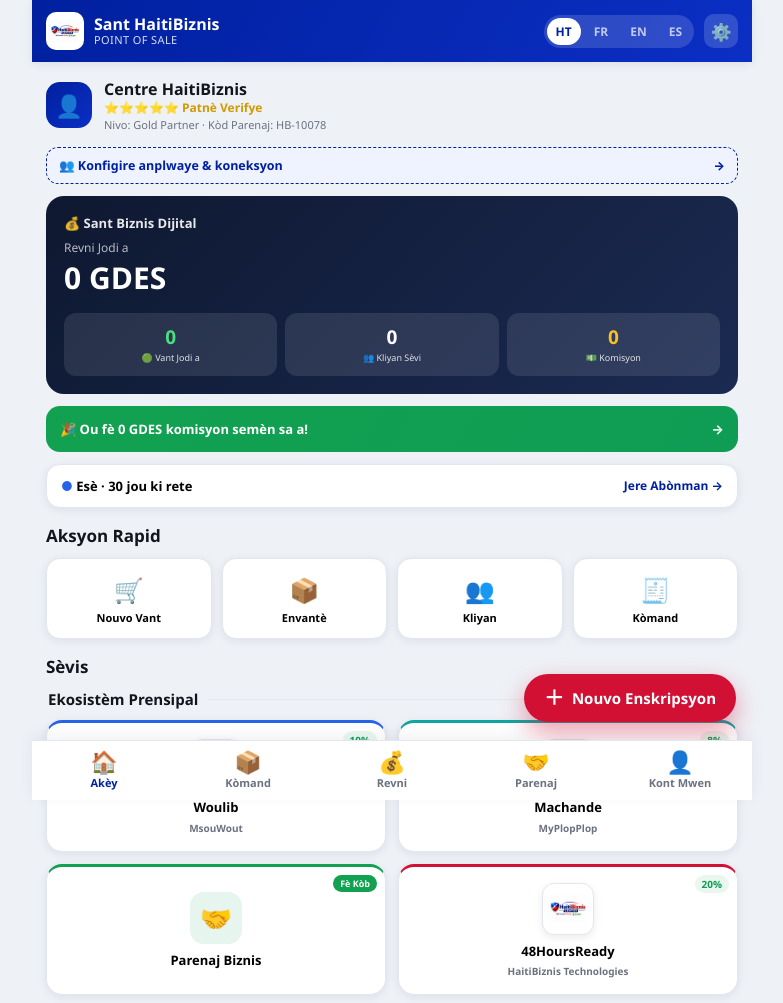
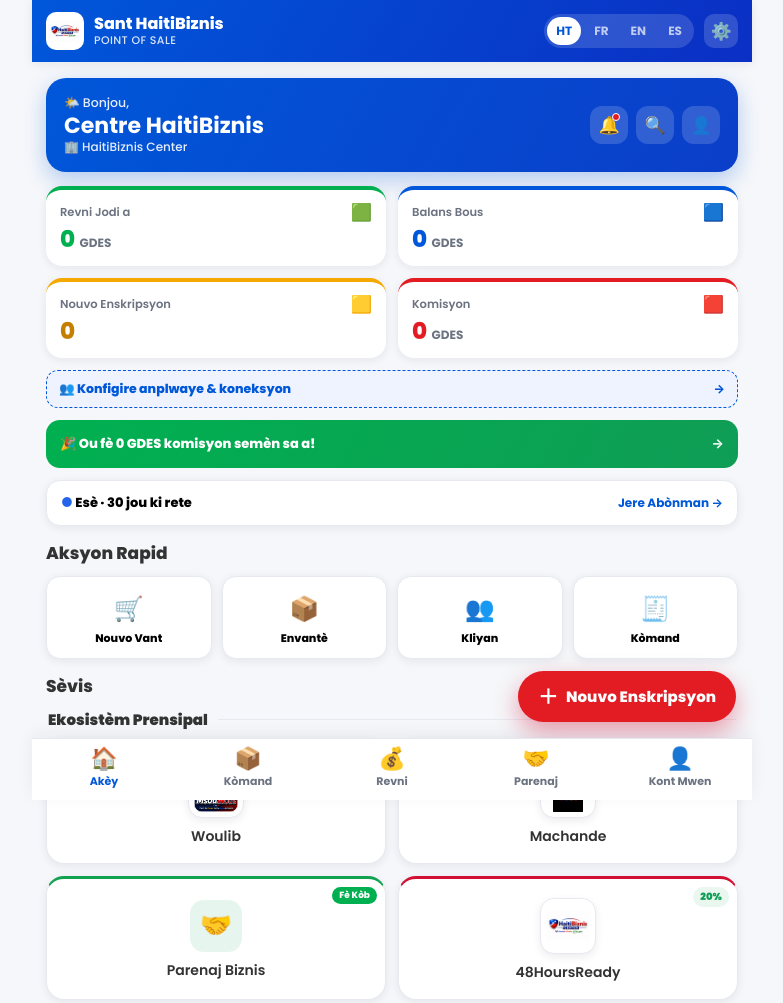
Before and after one commit to anirudhatalmale6-alt/haitibiznis-pos, a plain HTML site: page index.html in a window 1280 px wide. Shown: the top 1003 px of the page, without its empty margins (248-1031 px from the left). Drawn offline with Linux system fonts and the light colour scheme.

Commit message:
POS home redesign: greeting header, 4 dashboard cards, Poppins, new palette, cleaner service tiles

```diff
--- a/index.html
+++ b/index.html
@@ -24,17 +24,20 @@
 <link rel="icon" type="image/png" sizes="16x16" href="assets/favicon-16.png">
 <link rel="manifest" href="manifest.json">
 <link rel="apple-touch-icon" href="assets/icon-180.png">
+<link rel="preconnect" href="https://fonts.googleapis.com">
+<link rel="preconnect" href="https://fonts.gstatic.com" crossorigin>
+<link href="https://fonts.googleapis.com/css2?family=Poppins:wght@400;500;600;700;800;900&display=swap" rel="stylesheet">
 <meta name="apple-mobile-web-app-capable" content="yes">
 <meta name="apple-mobile-web-app-status-bar-style" content="default">
 <meta name="apple-mobile-web-app-title" content="HaitiBiznis POS">
 <meta name="mobile-web-app-capable" content="yes">
-<meta name="theme-color" content="#00209F">
+<meta name="theme-color" content="#0057D9">
 <style>
-:root{--blue:#00209F;--red:#D21034;--ink:#12151c;--muted:#6b7280;--bg:#eef1f6;--card:#fff;--line:#e2e6ee;
-  --good:#12a150;--warn:#e08a00;--shadow:0 2px 10px rgba(20,30,60,.08);--shadow-lg:0 10px 30px rgba(20,30,60,.14);--r:16px}
+:root{--blue:#0057D9;--red:#E31B23;--ink:#333333;--muted:#6B7280;--bg:#F5F7FA;--card:#fff;--line:#e6eaf0;
+  --amber:#F5A800;--good:#00B050;--warn:#e08a00;--shadow:0 2px 10px rgba(20,30,60,.08);--shadow-lg:0 10px 30px rgba(20,30,60,.14);--r:18px}
 *{box-sizing:border-box;-webkit-tap-highlight-color:transparent}
 html,body{margin:0;padding:0}
-body{font-family:"Segoe UI",system-ui,-apple-system,Roboto,Arial,sans-serif;background:var(--bg);color:var(--ink);line-height:1.4;padding-bottom:150px;max-width:720px;margin:0 auto;min-height:100vh}
+body{font-family:"Poppins","Segoe UI",system-ui,-apple-system,Roboto,Arial,sans-serif;background:var(--bg);color:var(--ink);line-height:1.4;padding-bottom:150px;max-width:720px;margin:0 auto;min-height:100vh}
 button{font-family:inherit;cursor:pointer}img{display:block}
 .appbar{position:sticky;top:0;z-index:20;background:linear-gradient(120deg,var(--blue),#0b2fc4);color:#fff;padding:12px 14px;display:flex;align-items:center;gap:10px;box-shadow:var(--shadow)}
 .appbar .logo{width:38px;height:38px;border-radius:10px;background:#fff;padding:3px;object-fit:contain}
@@ -52,11 +55,32 @@
 .back{display:inline-flex;align-items:center;gap:6px;border:0;background:#fff;color:var(--blue);font-weight:700;font-size:14px;padding:8px 12px;border-radius:999px;box-shadow:var(--shadow);margin-bottom:14px}
 /* module grid */
 .grid{display:grid;grid-template-columns:1fr 1fr;gap:12px}
-.mod{border:1px solid var(--line);background:var(--card);border-radius:var(--r);padding:16px 10px;text-align:center;box-shadow:var(--shadow);display:flex;flex-direction:column;align-items:center;gap:9px;min-height:120px;justify-content:center;transition:transform .12s}
-.mod:active{transform:scale(.96)}
+.mod{border:1px solid var(--line);background:var(--card);border-radius:var(--r);padding:18px 10px;text-align:center;box-shadow:var(--shadow);display:flex;flex-direction:column;align-items:center;gap:10px;min-height:124px;justify-content:center;transition:transform .15s ease,box-shadow .15s ease}
+.mod:active{transform:translateY(-3px) scale(.98);box-shadow:var(--shadow-lg)}
 .mod .em{font-size:34px;line-height:1}
-.mod .il{width:52px;height:52px;border-radius:12px;background:#fff;padding:5px;object-fit:contain;border:1px solid var(--line);box-shadow:0 3px 8px rgba(0,0,0,.08)}
-.mod .nm{font-weight:800;font-size:13px;line-height:1.2}
+.mod .il{width:56px;height:56px;border-radius:14px;background:#fff;padding:5px;object-fit:contain;border:1px solid var(--line);box-shadow:0 3px 8px rgba(0,0,0,.08)}
+.mod .nm{font-weight:600;font-size:14px;line-height:1.2;color:var(--ink)}
+/* Greeting header + dashboard stat cards (Final UI Design) */
+.greet{background:linear-gradient(120deg,var(--blue),#0b3ec9);color:#fff;border-radius:20px;padding:16px 18px;margin-bottom:14px;display:flex;align-items:center;gap:12px;box-shadow:0 8px 22px rgba(0,87,217,.28)}
+.greet .gtxt{flex:1;min-width:0}
+.greet .ghi{font-size:12.5px;opacity:.9;font-weight:500}
+.greet .gname{font-size:22px;font-weight:700;line-height:1.15;margin:1px 0}
+.greet .gbiz{font-size:12px;opacity:.9;font-weight:500}
+.greet .gicons{display:flex;gap:8px;flex:0 0 auto}
+.greet .gicon{width:38px;height:38px;border-radius:12px;background:rgba(255,255,255,.16);border:0;color:#fff;font-size:17px;display:flex;align-items:center;justify-content:center;position:relative}
+.greet .gicon:active{background:rgba(255,255,255,.3)}
+.greet .gicon .gdot{position:absolute;top:7px;right:8px;width:8px;height:8px;border-radius:50%;background:var(--red);border:1.5px solid #fff}
+.dash{display:grid;grid-template-columns:1fr 1fr;gap:12px;margin-bottom:6px}
+.dcard{background:var(--card);border-radius:16px;padding:14px 14px 15px;box-shadow:var(--shadow);border-top:4px solid var(--blue);position:relative}
+.dcard .dtop{display:flex;align-items:center;justify-content:space-between;margin-bottom:6px}
+.dcard .dlabel{font-size:11.5px;color:var(--muted);font-weight:600}
+.dcard .dicon{font-size:17px;line-height:1}
+.dcard .dnum{font-size:23px;font-weight:800;line-height:1.05;color:var(--ink)}
+.dcard .dnum small{font-size:12px;font-weight:700;color:var(--muted)}
+.dcard.c-rev{border-top-color:var(--good)}.dcard.c-rev .dnum{color:var(--good)}
+.dcard.c-wal{border-top-color:var(--blue)}.dcard.c-wal .dnum{color:var(--blue)}
+.dcard.c-sig{border-top-color:var(--amber)}.dcard.c-sig .dnum{color:#c47f00}
+.dcard.c-com{border-top-color:var(--red)}.dcard.c-com .dnum{color:var(--red)}
 /* featured module (Sistèm Vant) */
 .mod.feat{grid-column:1/-1;flex-direction:row;justify-content:flex-start;gap:14px;text-align:left;min-height:0;padding:18px 18px;
   background:linear-gradient(120deg,var(--blue),#0b2fc4);color:#fff;border:0;box-shadow:0 10px 26px rgba(0,33,92,.28)}
@@ -671,6 +695,7 @@
  ht:{n_earn:'Revni',n_ref:'Parenaj',
   hub_verified:'Patnè Verifye',hub_level:'Nivo',hub_refcode:'Kòd Parenaj',
   hub_title:'Sant Biznis Dijital',hub_revtoday:'Revni Jodi a',hub_sales:'Vant Jodi a',hub_custserved:'Kliyan Sèvi',hub_comm:'Komisyon',
+  greet_hi:'Bonjou',dash_rev:'Revni Jodi a',dash_wallet:'Balans Bous',dash_signups:'Nouvo Enskripsyon',dash_comm:'Komisyon',
   hub_commbanner:'Ou fè {n} komisyon semèn sa a!',hub_manage:'Jere Abònman',hub_quick:'Aksyon Rapid',
   hub_newsale:'Nouvo Vant',hub_inventory:'Envantè',hub_customers:'Kliyan',hub_earn:'Fè Kòb',
   hub_invite_t:'Envite Biznis',hub_invite_s:'Fè komisyon chak mwa ak Parenaj Biznis.',hub_invite_btn:'Envite Kounye a',
@@ -683,6 +708,7 @@
  fr:{n_earn:'Revenus',n_ref:'Parrainage',
   hub_verified:'Partenaire Vérifié',hub_level:'Niveau',hub_refcode:'Code Parrainage',
   hub_title:'Centre d’Affaires Numérique',hub_revtoday:'Revenu du jour',hub_sales:'Ventes du jour',hub_custserved:'Clients servis',hub_comm:'Commissions',
+  greet_hi:'Bonjour',dash_rev:'Revenu du jour',dash_wallet:'Solde portefeuille',dash_signups:'Nouvelles inscriptions',dash_comm:'Commissions',
   hub_commbanner:'Vous avez gagné {n} de commissions cette semaine !',hub_manage:'Gérer l’abonnement',hub_quick:'Actions rapides',
   hub_newsale:'Nouvelle vente',hub_inventory:'Inventaire',hub_customers:'Clients',hub_earn:'Gagner',
   hub_invite_t:'Inviter des entreprises',hub_invite_s:'Gagnez des commissions mensuelles avec Parenaj Biznis.',hub_invite_btn:'Inviter',
@@ -695,6 +721,7 @@
  en:{n_earn:'Earnings',n_ref:'Referral',
   hub_verified:'Verified Partner',hub_level:'Level',hub_refcode:'Referral Code',
   hub_title:'Digital Business Center',hub_revtoday:'Today’s Revenue',hub_sales:'Today’s Sales',hub_custserved:'Customers Served',hub_comm:'Commissions',
+  greet_hi:'Hello',dash_rev:'Today’s Revenue',dash_wallet:'Wallet Balance',dash_signups:'New Signups',dash_comm:'Commissions',
   hub_commbanner:'You earned {n} in commissions this week!',hub_manage:'Manage Subscription',hub_quick:'Quick Actions',
   hub_newsale:'New Sale',hub_inventory:'Inventory',hub_customers:'Customers',hub_earn:'Earn',
   hub_invite_t:'Invite Businesses',hub_invite_s:'Earn recurring monthly commissions through Parenaj Biznis.',hub_invite_btn:'Invite Now',
@@ -707,6 +734,7 @@
  es:{n_earn:'Ingresos',n_ref:'Referidos',
   hub_verified:'Socio verificado',hub_level:'Nivel',hub_refcode:'Código de referido',
   hub_title:'Centro de Negocios Digital',hub_revtoday:'Ingresos de hoy',hub_sales:'Ventas de hoy',hub_custserved:'Clientes atendidos',hub_comm:'Comisiones',
+  greet_hi:'Hola',dash_rev:'Ingresos de hoy',dash_wallet:'Saldo de cartera',dash_signups:'Nuevos registros',dash_comm:'Comisiones',
   hub_commbanner:'¡Ganaste {n} en comisiones esta semana!',hub_manage:'Gestionar suscripción',hub_quick:'Acciones rápidas',
   hub_newsale:'Nueva venta',hub_inventory:'Inventario',hub_customers:'Clientes',hub_earn:'Ganar',
   hub_invite_t:'Invitar negocios',hub_invite_s:'Gana comisiones mensuales recurrentes con Parenaj Biznis.',hub_invite_btn:'Invitar ahora',
@@ -901,32 +929,34 @@
   const p=profile();const o=load('hb_orders',[]);const today=o.filter(x=>isToday(x.ts)&&x.amount>0);
   const revToday=today.reduce((a,b)=>a+(+b.amount||0),0);
   const commToday=today.reduce((a,b)=>a+orderComm(b),0);
-  const custToday=new Set(today.map(x=>x.custId||x.phone||x.id)).size;
+  const walletBal=o.filter(x=>x.amount>0).reduce((a,b)=>a+orderComm(b),0);
+  const sigToday=o.filter(x=>isToday(x.ts)&&x.type==='reg').length;
   const commWeek=o.filter(x=>x.amount>0&&(Date.now()-new Date(x.ts).getTime())<7*864e5).reduce((a,b)=>a+orderComm(b),0);
   const l=lic();const days=Math.max(0,licDays(l));const si=licStatusInfo(l);const exp=licExpired(l);
+  const hr=new Date().getHours();const greetIco=hr<12?'☀️':hr<18?'🌤️':'🌙';
   document.getElementById('homeHead').innerHTML=`
-   <div style="display:flex;align-items:center;gap:12px;margin-bottom:14px">
-     <div style="width:46px;height:46px;border-radius:14px;background:linear-gradient(135deg,var(--blue),#0b2fc4);color:#fff;display:flex;align-items:center;justify-content:center;font-size:22px;flex:0 0 auto">👤</div>
-     <div style="flex:1;min-width:0">
-       <div style="font-weight:900;font-size:16px">${p.name}</div>
-       <div style="font-size:12px;color:#d19a00;font-weight:700">⭐⭐⭐⭐⭐ ${t('hub_verified')}</div>
-       <div style="font-size:11px;color:var(--muted)">${t('hub_level')}: ${p.level} · ${t('hub_refcode')}: ${p.code}</div>
+   <div class="greet">
+     <div class="gtxt">
+       <div class="ghi">${greetIco} ${t('greet_hi')},</div>
+       <div class="gname">${p.name}</div>
+       <div class="gbiz">🏢 HaitiBiznis Center</div>
+     </div>
+     <div class="gicons">
+       <button class="gicon" onclick="go('earn')" aria-label="alerts">🔔<span class="gdot"></span></button>
+       <button class="gicon" onclick="go('orders')" aria-label="search">🔍</button>
+       <button class="gicon" onclick="go('set')" aria-label="account">👤</button>
      </div>
    </div>
+   <div class="dash">
+     <div class="dcard c-rev"><div class="dtop"><span class="dlabel">${t('dash_rev')}</span><span class="dicon">🟩</span></div><div class="dnum">${(revToday||0).toLocaleString()} <small>GDES</small></div></div>
+     <div class="dcard c-wal"><div class="dtop"><span class="dlabel">${t('dash_wallet')}</span><span class="dicon">🟦</span></div><div class="dnum">${(walletBal||0).toLocaleString()} <small>GDES</small></div></div>
+     <div class="dcard c-sig"><div class="dtop"><span class="dlabel">${t('dash_signups')}</span><span class="dicon">🟨</span></div><div class="dnum">${sigToday}</div></div>
+     <div class="dcard c-com"><div class="dtop"><span class="dlabel">${t('dash_comm')}</span><span class="dicon">🟥</span></div><div class="dnum">${(commToday||0).toLocaleString()} <small>GDES</small></div></div>
+   </div>
    ${(function(){var a=activeStaff();var has=staffList().length;
-     if(a)return '<button onclick="signOut()" style="width:100%;border:1px solid var(--line);background:#fff;border-radius:12px;padding:9px 12px;margin-bottom:12px;display:flex;justify-content:space-between;align-items:center;box-shadow:var(--shadow)"><span style="font-weight:800;font-size:12.5px">👤 '+t('emp_signed')+': '+a.name+' <span style="color:var(--muted);font-weight:600">· '+(a.role==='owner'?t('emp_owner'):t('emp_staff'))+'</span></span><span style="color:var(--blue);font-weight:800;font-size:12px;flex:0 0 auto">🔄 '+t('emp_switch')+'</span></button>';
-     if(!has)return '<button onclick="manageStaff()" style="width:100%;border:1px dashed var(--blue);background:#eef3ff;border-radius:12px;padding:9px 12px;margin-bottom:12px;display:flex;justify-content:space-between;align-items:center"><span style="font-weight:800;font-size:12.5px;color:var(--blue)">👥 '+t('emp_setup_nudge')+'</span><span style="color:var(--blue);font-weight:800;font-size:12px;flex:0 0 auto">→</span></button>';
-     return '';})()}
-   <div style="background:linear-gradient(135deg,#0e1830,#1b2a52);color:#fff;border-radius:18px;padding:18px;margin-bottom:12px">
-     <div style="font-size:13px;font-weight:800;opacity:.9">💰 ${t('hub_title')}</div>
-     <div style="font-size:12px;opacity:.7;margin-top:8px">${t('hub_revtoday')}</div>
-     <div style="font-size:30px;font-weight:900">${gdes(revToday)}</div>
-     <div style="display:grid;grid-template-columns:1fr 1fr 1fr;gap:8px;margin-top:14px">
-       <div style="background:rgba(255,255,255,.1);border-radius:12px;padding:11px 6px;text-align:center"><div style="font-size:19px;font-weight:900;color:#4ade80">${today.length}</div><div style="font-size:9px;opacity:.85;margin-top:2px">🟢 ${t('hub_sales')}</div></div>
-       <div style="background:rgba(255,255,255,.1);border-radius:12px;padding:11px 6px;text-align:center"><div style="font-size:19px;font-weight:900">${custToday}</div><div style="font-size:9px;opacity:.85;margin-top:2px">👥 ${t('hub_custserved')}</div></div>
-       <div style="background:rgba(255,255,255,.1);border-radius:12px;padding:11px 6px;text-align:center"><div style="font-size:19px;font-weight:900;color:#fbbf24">${commToday.toLocaleString()}</div><div style="font-size:9px;opacity:.85;margin-top:2px">💵 ${t('hub_comm')}</div></div>
-     </div>
-   </div>
+     if(a)return '<button onclick="signOut()" style="width:100%;border:1px solid var(--line);background:#fff;border-radius:12px;padding:9px 12px;margin:12px 0;display:flex;justify-content:space-between;align-items:center;box-shadow:var(--shadow)"><span style="font-weight:800;font-size:12.5px">👤 '+t('emp_signed')+': '+a.name+' <span style="color:var(--muted);font-weight:600">· '+(a.role==='owner'?t('emp_owner'):t('emp_staff'))+'</span></span><span style="color:var(--blue);font-weight:800;font-size:12px;flex:0 0 auto">🔄 '+t('emp_switch')+'</span></button>';
+     if(!has)return '<button onclick="manageStaff()" style="width:100%;border:1px dashed var(--blue);background:#eef3ff;border-radius:12px;padding:9px 12px;margin:12px 0;display:flex;justify-content:space-between;align-items:center"><span style="font-weight:800;font-size:12.5px;color:var(--blue)">👥 '+t('emp_setup_nudge')+'</span><span style="color:var(--blue);font-weight:800;font-size:12px;flex:0 0 auto">→</span></button>';
+     return '<div style="height:12px"></div>';})()}
    ${exp?`<button onclick="openLicense()" style="width:100%;border:0;border-radius:14px;padding:12px 14px;font-weight:800;text-align:left;color:#fff;font-size:13px;margin-bottom:12px;background:#b91c1c">⚠️ ${t('lic_expired_msg')} — ${t('lic_renew')} →</button>`:
      `<button onclick="go('earn')" style="width:100%;border:0;border-radius:14px;padding:14px;font-weight:800;text-align:left;color:#fff;font-size:13px;margin-bottom:12px;background:linear-gradient(120deg,var(--good),#0f9d55);display:flex;justify-content:space-between;align-items:center;gap:8px"><span>🎉 ${t('hub_commbanner').replace('{n}',gdes(commWeek))}</span><span style="opacity:.9">→</span></button>`}
    <button onclick="openLicense()" style="width:100%;border:1px solid var(--line);background:#fff;border-radius:14px;padding:12px 14px;margin-bottom:4px;display:flex;justify-content:space-between;align-items:center;box-shadow:var(--shadow)">
@@ -958,7 +988,7 @@
         :m.commLabel==='earn'?`<span style="position:absolute;top:8px;right:8px;background:var(--good);color:#fff;font-size:9px;font-weight:800;padding:2px 7px;border-radius:20px">${t('hub_earn')}</span>`
         :m.comm?`<span style="position:absolute;top:8px;right:8px;background:#e9f7ef;color:#0f9d55;font-size:10px;font-weight:900;padding:2px 7px;border-radius:20px">${m.comm}%</span>`:'';
       const icon=m.logo?`<img class="il" src="${m.logo}" alt="">`:`<span style="font-size:26px;width:52px;height:52px;border-radius:14px;display:flex;align-items:center;justify-content:center;background:${m.color}1a;color:${m.color}">${m.em}</span>`;
-      b.innerHTML=`${badge}${icon}<span class="nm">${nm}</span>${m.sub?`<span style="font-size:10px;color:var(--muted);font-weight:700;margin-top:-4px">${m.sub}</span>`:''}`;
+      b.innerHTML=`${badge}${icon}<span class="nm">${nm}</span>`;
       if(soon){b.style.opacity='.6';b.onclick=()=>caSoon();}else b.onclick=()=>openModule(m);
       sub.appendChild(b);});
     g.appendChild(sub);
```
